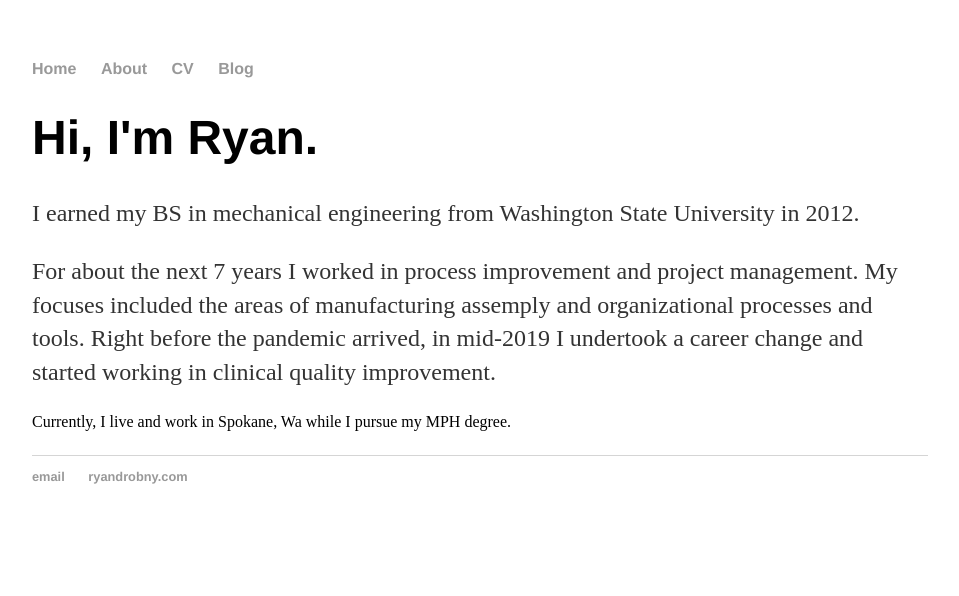
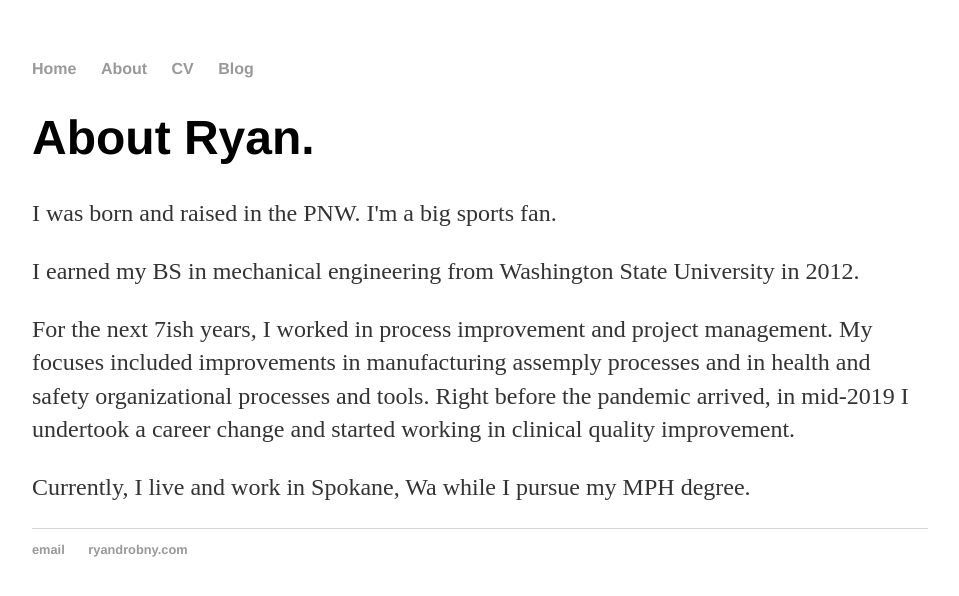
Before and after one commit to rjd712/rjd712.github.io, a Jekyll site: the page built from about/index.html, in a window 1280 px wide. Shown: the top 596 px of the page, without its empty margins (160-1119 px from the left). Built offline with Jekyll 4.4.1, drawn with Linux system fonts in a browser that asks for light colours.

Commit message:
Update index.html

```diff
--- a/about/index.html
+++ b/about/index.html
@@ -3,10 +3,11 @@ layout: default
 title: Ryan Drobny
 ---
 <div class="blurb">
-	<h1>Hi, I'm Ryan.</h1>
+	<h1>About Ryan.</h1>
+	<p>I was born and raised in the PNW. I'm a big sports fan. </p>
 	<p>I earned my BS in mechanical engineering from Washington State University in 2012.</p>
-  <p>For about the next 7 years I worked in process improvement and project management. My focuses included the areas of manufacturing assemply and organizational processes and tools. Right before the pandemic arrived, in mid-2019 I undertook a career change and started working in clinical quality improvement. </p>
-  </p>Currently, I live and work in Spokane, Wa while I pursue my MPH degree. </p>
+  	<p>For the next 7ish years, I worked in process improvement and project management. My focuses included improvements in manufacturing assemply processes and in health and safety organizational processes and tools. Right before the pandemic arrived, in mid-2019 I undertook a career change and started working in clinical quality improvement.</p>
+  <p>Currently, I live and work in Spokane, Wa while I pursue my MPH degree. </p>
 
 
 </div><!-- /.blurb -->
```
